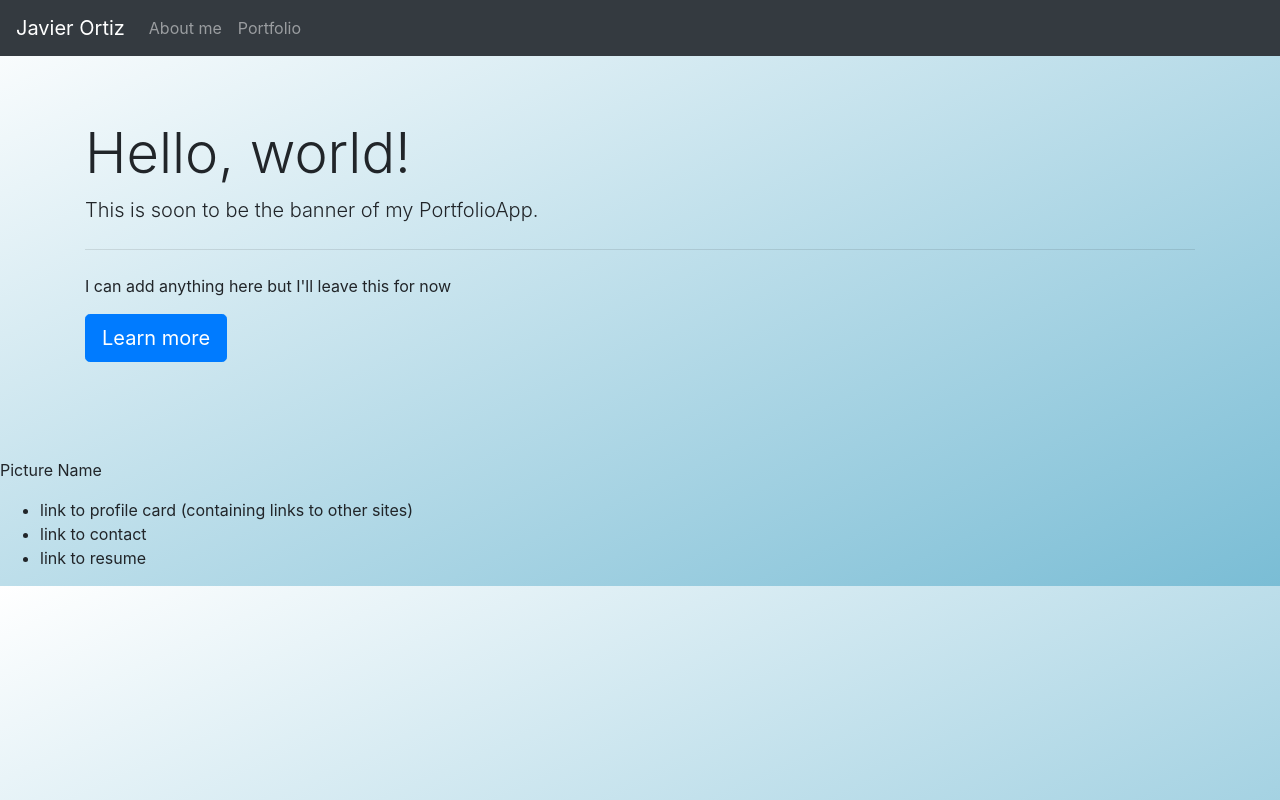
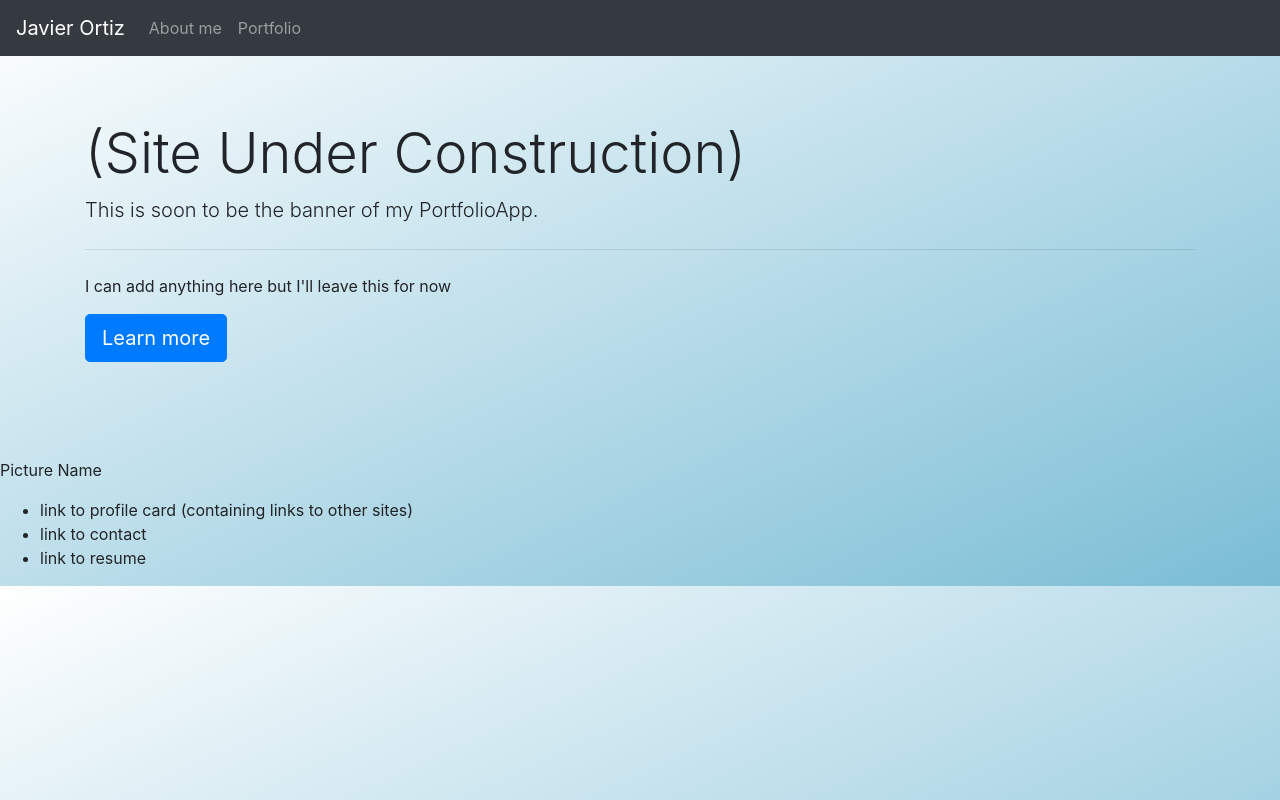
Before and after one commit to jaortiz117/jaortiz117.github.io, an Angular app: page / in a window 1280 px wide. Built offline with nearby package versions, Linux system fonts and the light colour scheme.

Commit message:
added "site under construction"

```diff
--- a/src/app/landing/landing.component.html
+++ b/src/app/landing/landing.component.html
@@ -1,6 +1,6 @@
 <div class="jumbotron">
   <div class="container">
-    <h1 class="display-4">Hello, world!</h1>
+    <h1 class="display-4">(Site Under Construction)</h1>
     <p class="lead">This is soon to be the banner of my PortfolioApp.</p>
     <hr class="my-4">
     <p>I can add anything here but I'll leave this for now</p>
```
